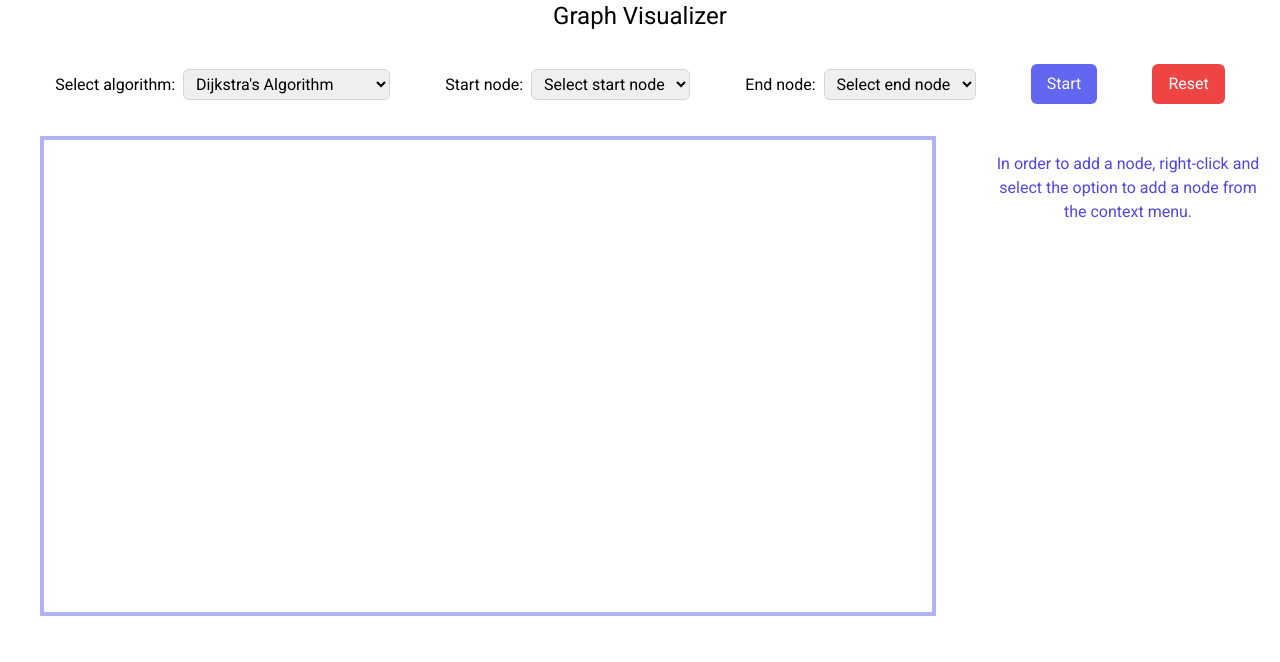
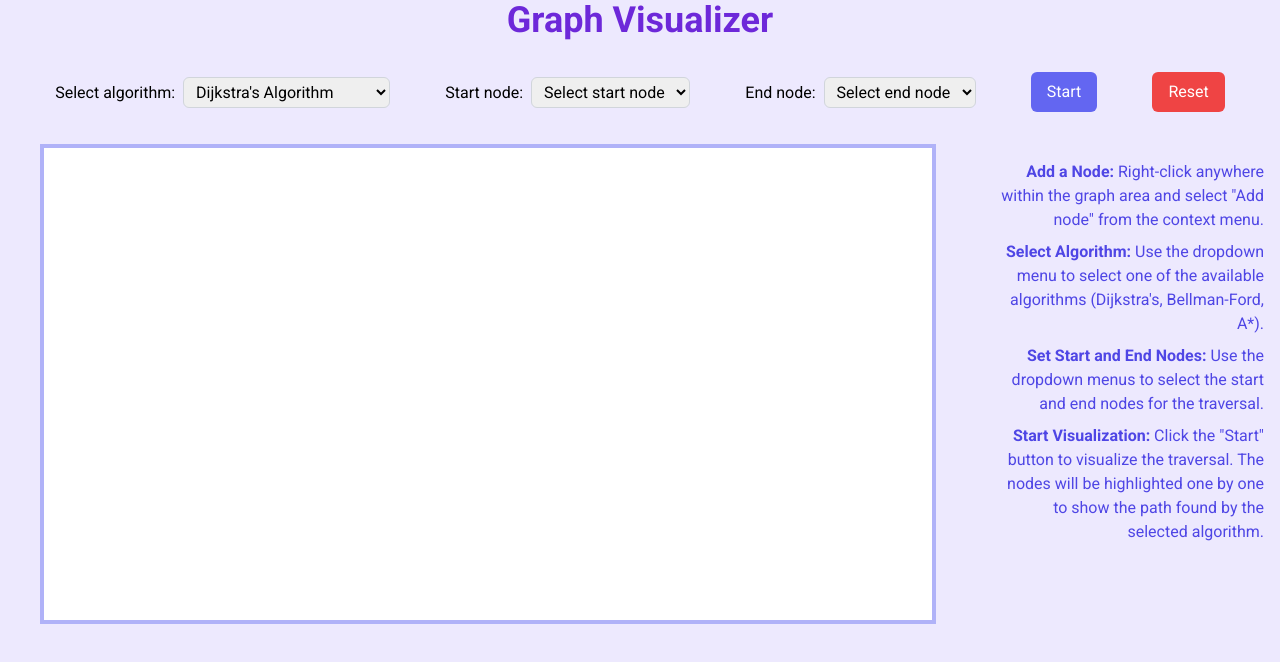
Before and after one commit to andreealuca25/graph-visualizer, a React app: page / in a window 1280 px wide. Shown: the top 662 px of the page. Built offline with nearby package versions, Linux system fonts and the light colour scheme.

Commit message:
feat: slide-in instructions

```diff
--- a/src/App.tsx
+++ b/src/App.tsx
@@ -2,14 +2,19 @@ import Menu from "./components/menu/Menu";
 import GraphContainer from "./components/graph/GraphContainer";
 import Instructions from "./components/instructions/Instructions";
 import { NodeProvider } from "./contexts/NodeContext";
+
 const App: React.FC = () => {
   return (
     <NodeProvider>
-      <h1 className="text-center text-2xl">Graph Visualizer</h1>
-      <Menu />
-      <div className="flex flex-end">
-        <GraphContainer />
-        <Instructions />
+      <div className="bg-violet-100 h-full">
+        <h1 className="text-center text-4xl font-bold text-violet-700">
+          Graph Visualizer
+        </h1>
+        <Menu />
+        <div className="flex flex-end">
+          <GraphContainer />
+          <Instructions />
+        </div>
       </div>
     </NodeProvider>
   );
--- a/src/components/instructions/Instructions.tsx
+++ b/src/components/instructions/Instructions.tsx
@@ -2,9 +2,24 @@ import { FC } from "react";
 
 const Instructions: FC = () => {
   return (
-    <div className="p-4 text-center text-indigo-600">
-      In order to add a node, right-click and select the option to add a node
-      from the context menu.
+    <div className="p-4 text-center text-indigo-600 text-right rtl animate-slide-in-right">
+      <p className="mb-2">
+        <strong>Add a Node:</strong> Right-click anywhere within the graph area
+        and select "Add node" from the context menu.
+      </p>
+      <p className="mb-2">
+        <strong>Select Algorithm:</strong> Use the dropdown menu to select one
+        of the available algorithms (Dijkstra's, Bellman-Ford, A*).
+      </p>
+      <p className="mb-2">
+        <strong>Set Start and End Nodes:</strong> Use the dropdown menus to
+        select the start and end nodes for the traversal.
+      </p>
+      <p className="mb-2">
+        <strong>Start Visualization:</strong> Click the "Start" button to
+        visualize the traversal. The nodes will be highlighted one by one to
+        show the path found by the selected algorithm.
+      </p>
     </div>
   );
 };
--- a/tailwind.config.js
+++ b/tailwind.config.js
@@ -2,7 +2,17 @@ module.exports = {
   purge: ["./src/**/*.{js,jsx,ts,tsx}", "./public/index.html"],
   darkMode: false,
   theme: {
-    extend: {},
+    extend: {
+      keyframes: {
+        "slide-in-right": {
+          "0%": { transform: "translateX(100%)", opacity: "0" },
+          "100%": { transform: "translateX(0)", opacity: "1" },
+        },
+      },
+      animation: {
+        "slide-in-right": "slide-in-right 1s ease-out",
+      },
+    },
   },
   variants: {
     extend: {},
```
